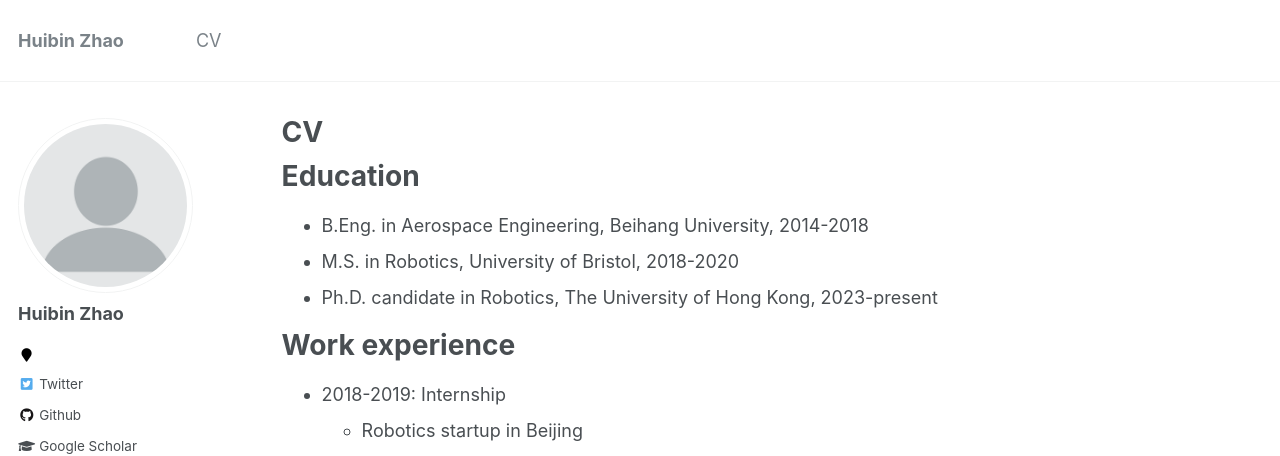
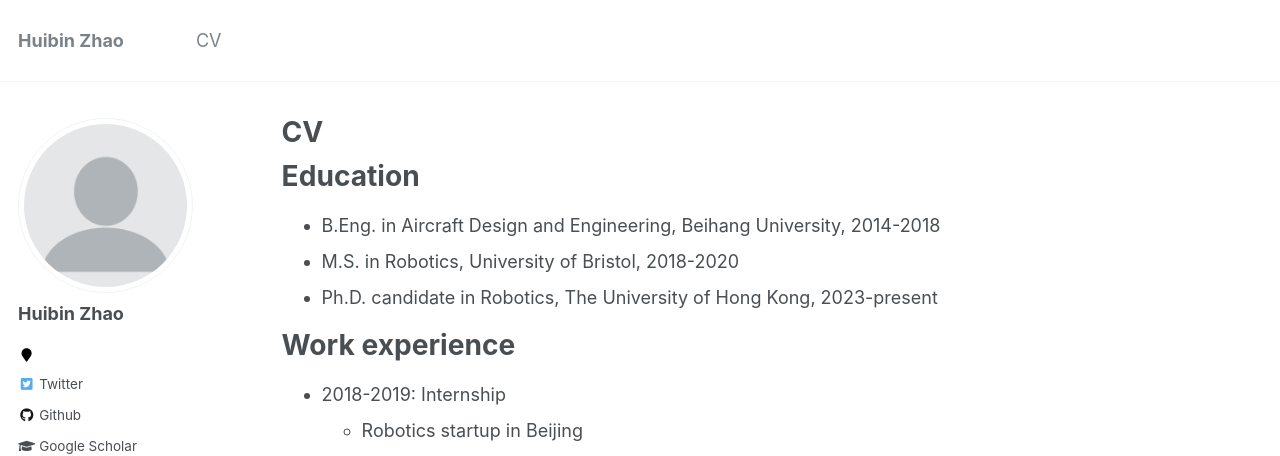
Before and after one commit to huibinzhao/huibinzhao.github.io, a Jekyll site: the page built from _pages/cv.md, in a window 1280 px wide and 973 px high. Shown: the top 456 px of the window. Built offline with Jekyll 4.4.1, drawn with Linux system fonts in a browser that asks for light colours; some web fonts are replaced.

Commit message:
Update cv.md

```diff
--- a/_pages/cv.md
+++ b/_pages/cv.md
@@ -11,7 +11,7 @@ redirect_from:
 
 Education
 ======
-* B.Eng. in Aerospace Engineering, Beihang University, 2014-2018
+* B.Eng. in Aircraft Design and Engineering, Beihang University, 2014-2018
 * M.S. in Robotics, University of Bristol, 2018-2020
 * Ph.D. candidate in Robotics, The University of Hong Kong, 2023-present
 
```
